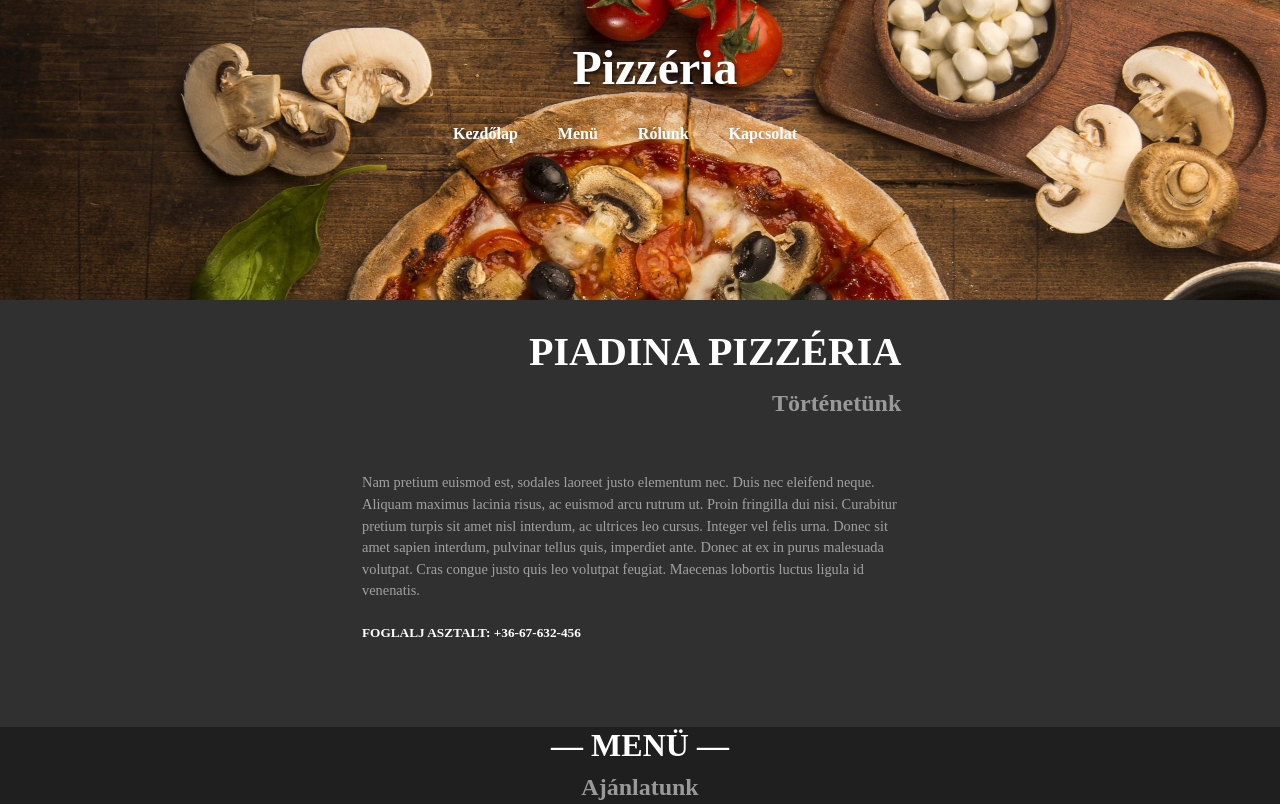
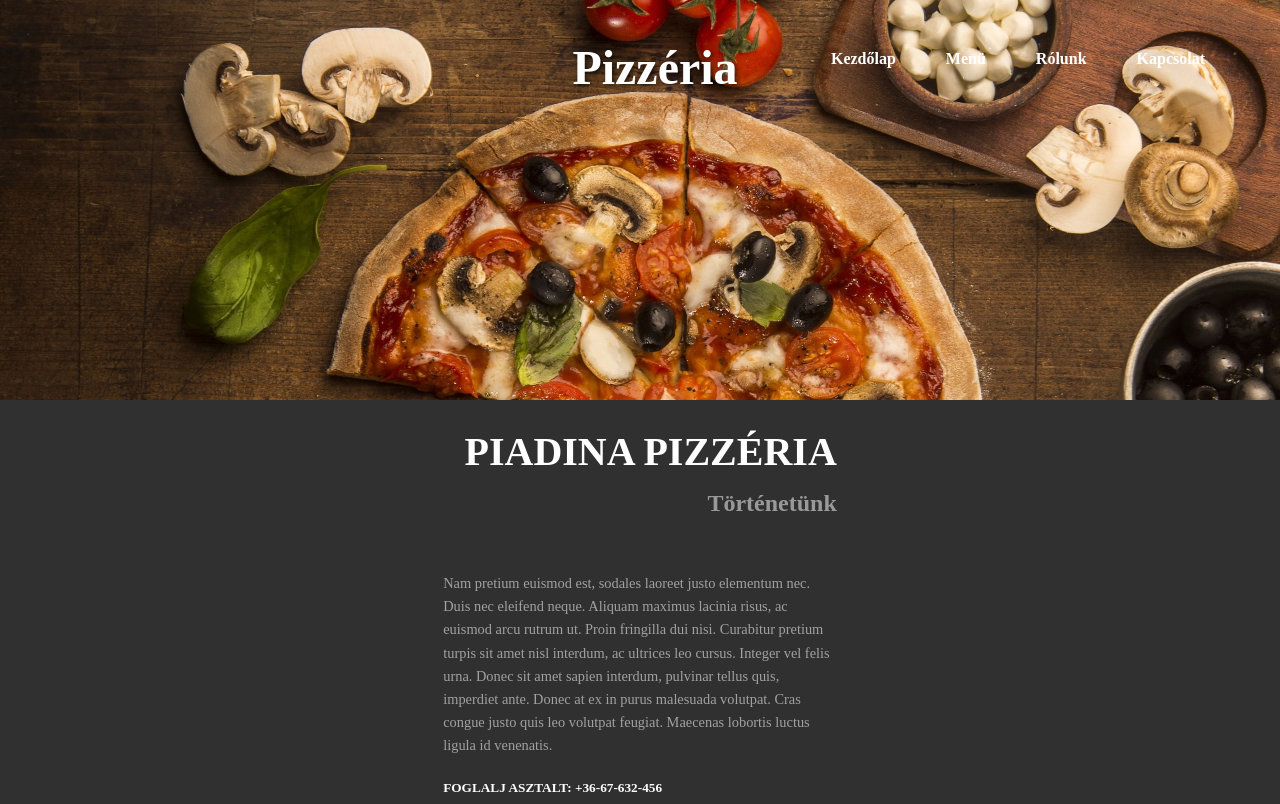
Before and after one commit to Phoeyugod/pizzasoldal, a plain HTML site: page Főoldal/index.html in a window 1280 px wide. Shown: the top 804 px of the page. Drawn offline with Linux system fonts and the light colour scheme.

Commit message:
nav update

```diff
--- a/Főoldal/index.css
+++ b/Főoldal/index.css
@@ -20,19 +20,21 @@ header {
     background-image: url('/Képek/szelet.jpg');
     background-size: cover;
     background-repeat: no-repeat;
-    height: 300px;
+    height: 400px;
     color: #fff;
     padding: 20px;
 }
 .header-content {
-    float: right;
     padding-top: 30px;
     margin-right: 30px;
-    color: #fff;
-    text-decoration: none;
     font-weight: bold;
     transition: color 0.3s ease;
+    position: absolute;
+    top: 20px;
+    right: 30px;
+    display: flex;
     gap: 20px;
+
 }
 
 header h1 {
@@ -47,12 +49,11 @@ header h1 {
 }
 
 nav ul {
-    display: flex;
-    flex-wrap: wrap;
-    gap: 10px;
-    justify-content: center;
     list-style: none;
     padding: 0;
+    display: flex;
+    gap: 20px;
+    margin: 0;
 }
 
 nav ul li {
@@ -313,13 +314,11 @@ footer {
 
 }
 #baltet {
-    width: 47%;
-    float: left;
+    width: 40%;
     text-align: right;
 }
 #jobbtet {
-    width: 50%;
-    float: right;
+    width: 40%;
     text-align: left;
 }
 .szurke {
@@ -382,12 +381,12 @@ footer {
     opacity: 1;
 }
 
-.szoveg, .menu, .specialities {
+.menu, .specialities {
     width: 90%;
     margin: 0 auto;
 }
 
-p, figcaption {
+ figcaption {
     font-size: 1rem;
     line-height: 1.5;
 }
@@ -403,10 +402,6 @@ buttons button {
         padding: 10px;
     }
 
-    nav ul {
-        flex-direction: column;
-        gap: 5px;
-    }
 
     .szoveg {
         width: 90%;
@@ -457,10 +452,7 @@ buttons button {
         padding: 10px;
     }
 
-    nav ul li a {
-        font-size: 0.8rem;
-        padding: 5px;
-    }
+
 
     #nyitavtartas {
         font-size: 0.8rem;
```
